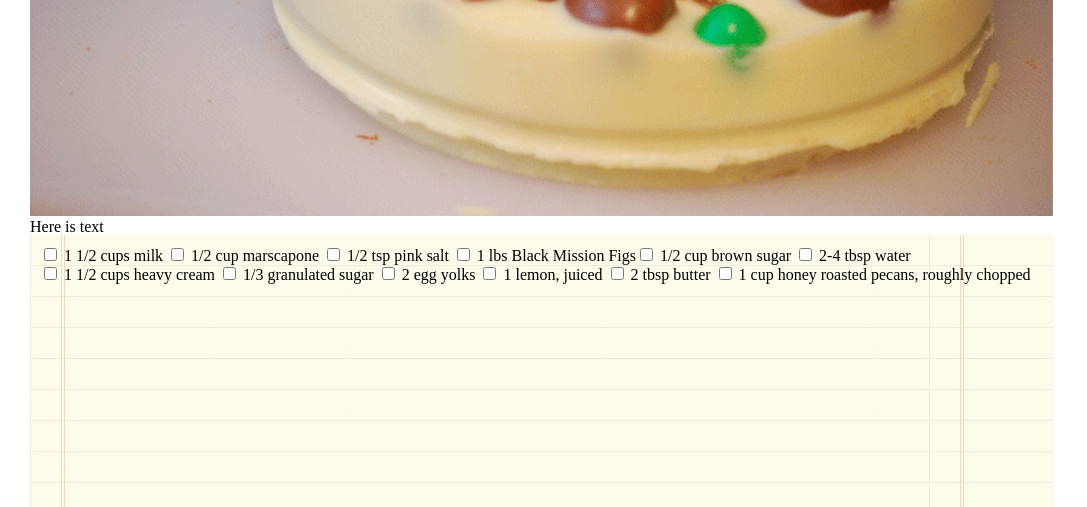
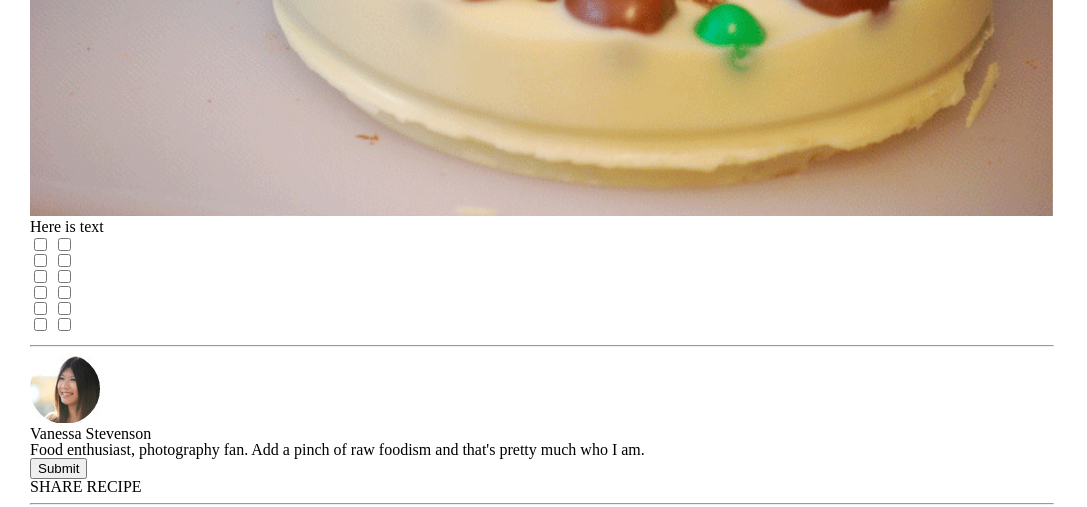
Before and after one commit to Elle-Young/choco-pizza, a plain HTML site: page index.html in a window 1280 px wide. Shown: the part 687-1194 px from the top of the page, without its empty margins (0-1087 px from the left). Drawn offline with Linux system fonts and the light colour scheme.

Commit message:
got the checkboxes working, and the social buttons spaced correctly

```diff
--- a/index.html
+++ b/index.html
@@ -12,6 +12,13 @@
         <h2 id="Delicious">Delicious</h2>
         <h3>THE BEST FOOD BLOG ON THE WEB</h3>
       </div>
+
+        <div id="rssMail">
+          <ul class="icons">
+            <li><img src="Images/rss-icon.png"/></li>
+            <li><img src="Images/mail-icon.png"/></li>
+          </ul>
+        </div>
         <div id="social">
             <ul class="icons">
               <li><img src="Images/fb-icon.png"/></li>
@@ -20,12 +27,6 @@
               <li><img src="Images/insta-icon.png"/></li>
               <li><img src="Images/flic-icon.png"/></li>
               <li><img src="Images/pint-icon.png"/></li>
-          </ul>
-        </div>
-        <div id="rssMail">
-          <ul class="icons">
-            <li><img src="Images/rss-icon.png"/></li>
-            <li><img src="Images/mail-icon.png"/></li>
             </ul>
           </div>
       <hr>
@@ -40,80 +41,22 @@
       <section>
         <p>Here is text</p>
       </section>
+
       <form>
-        <ul class="recipe">
-          <li>
         <input type="checkbox">
-          <label class="ingredient">1 1/2 cups milk
-          <span class="checkmark"></span>
-          </label>
-          </li>
-          <li>
         <input type="checkbox">
-        <label class="ingredient">1/2 cup marscapone
-        <span class="checkmark"></span>
-        </label>
-        </li>
-        <li>
         <input type="checkbox">
-              <label class="ingredient">1/2 tsp pink salt</label>
-              <span class="checkmark"></span>
-              </label>
-          </li>
-          <li>
         <input type="checkbox">
-        <label class="ingredient">1 lbs Black Mission Figs
-        <span class="checkmark"></span>
-        </label>
-        <li>
         <input type="checkbox">
-              <label class="ingredient">1/2 cup brown sugar
-              <span class="checkmark"></span>
-              </label>
-        </li>
-        <li>
         <input type="checkbox">
-        <label class="ingredient">2-4 tbsp water
-        <span class="checkmark"></span>
-        </label>
-        </li>
-        <li>
+      </form>
+      <form>
           <input type="checkbox">
-              <label class="ingredient">1 1/2 cups heavy cream
-              <span class="checkmark"></span>
-              </label>
-           </li>
-           <li>
           <input type="checkbox">
-        <label class="ingredient">1/3 granulated sugar
-        <span class="checkmark"></span>
-        </label>
-        </li>
-        <li>
           <input type="checkbox">
-              <label class="ingredient">2 egg yolks
-              <span class="checkmark"></span>
-              </label>
-              </li>
-              <li>
           <input type="checkbox">
-        <label class="ingredient">1 lemon, juiced
-        <span class="checkmark"></span>
-        </label>
-        </li>
-        <li>
           <input type="checkbox">
-              <label class="ingredient">2 tbsp butter
-              <span class="checkmark"></span>
-              </label>
-              </li>
-              <li>
           <input type="checkbox">
-        <label class="ingredient">1 cup honey roasted pecans, roughly chopped
-        <span class="checkmark"></span>
-        </label>
-        </li>
-      </ul>
       </form>
 
       <hr>
--- a/styles/styles.css
+++ b/styles/styles.css
@@ -27,19 +27,22 @@ li{
 
 #rssMail{
     float: right;
+    padding-left: 8px
+
 
 }
 
 #social{
     float: right;
+
 }
 
 #chocopizza {
     width: 1024px;
 }
-
-form {
-    background-image: url(/Images/list-bg.png);
-    height: 275px;
-    padding:10px;
+form{
+    display: inline-block;
 }
+input{
+    display: block;
+}
```
Lines whose indentation alone changed are shown as unchanged.
